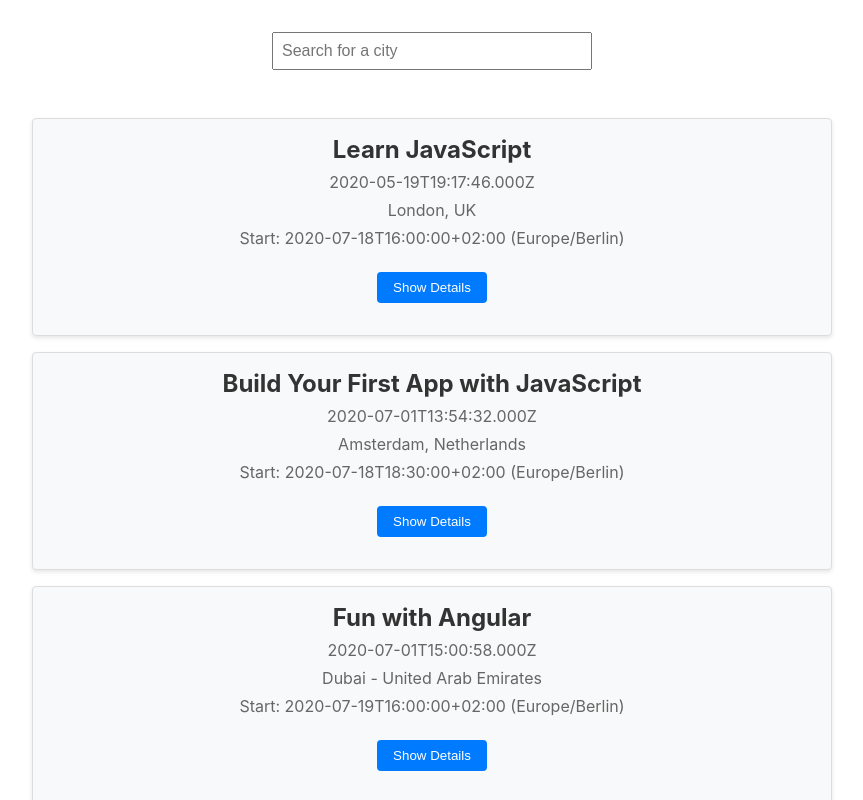
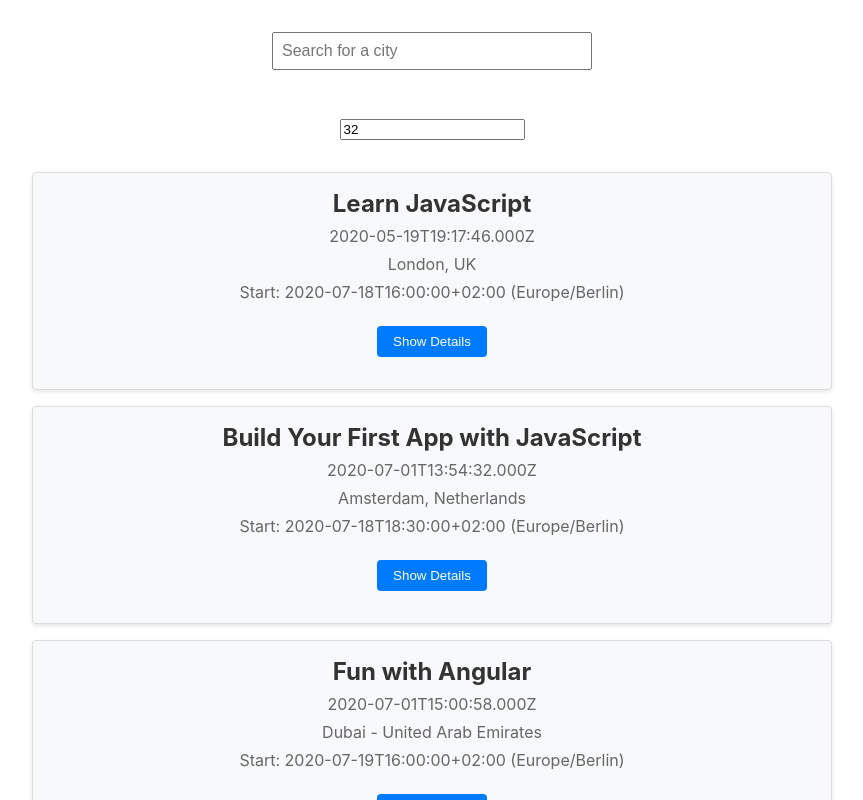
Before and after one commit to sina--/meet, a React (Create React App) app: page / in a window 1280 px wide. Shown: the top 800 px of the page, without its empty margins (208-1071 px from the left). Built offline with nearby package versions, Linux system fonts and the light colour scheme.

Commit message:
Feature 3, implement number of events filter with tests

```diff
--- a/src/App.js
+++ b/src/App.js
@@ -1,6 +1,7 @@
 import { useState, useEffect } from 'react';
 import CitySearch from './components/CitySearch';
 import EventList from './components/EventList';
+import NumberOfEvents from './components/NumberOfEvents';
 import { getEvents, extractLocations } from './api';
 import './App.css';
 
@@ -8,6 +9,7 @@
   const [events, setEvents] = useState([]);
   const [currentCity, setCurrentCity] = useState("See all cities");
   const [allLocations, setAllLocations] = useState([]);
+  const [currentNumberOfEvents, setCurrentNumberOfEvents] = useState(32);
 
   useEffect(() => {
     fetchData();
@@ -15,26 +17,37 @@
 
   const fetchData = async () => {
     const allEvents = await getEvents();
-    setEvents(allEvents);
+    const filteredEvents = currentCity === "See all cities" ?
+      allEvents :
+      allEvents.filter(event => event.location === currentCity);
+    setEvents(filteredEvents.slice(0, currentNumberOfEvents));
     setAllLocations(extractLocations(allEvents));
   };
 
   const handleCitySelected = (city) => {
     setCurrentCity(city);
-    // If "See all cities" is selected, show all events
-    if (city === "See all cities") {
-      getEvents().then((events) => setEvents(events));
-    } else {
-      getEvents().then((events) => {
-        const filteredEvents = events.filter(event => event.location === city);
-        setEvents(filteredEvents);
-      });
-    }
+    getEvents().then((events) => {
+      const filteredEvents = city === "See all cities" ?
+        events :
+        events.filter(event => event.location === city);
+      setEvents(filteredEvents.slice(0, currentNumberOfEvents));
+    });
+  };
+
+  const handleNumberOfEventsChanged = (number) => {
+    setCurrentNumberOfEvents(number);
+    getEvents().then((events) => {
+      const filteredEvents = currentCity === "See all cities" ?
+        events :
+        events.filter(event => event.location === currentCity);
+      setEvents(filteredEvents.slice(0, number));
+    });
   };
 
   return (
     <div className="App">
       <CitySearch allLocations={allLocations} onCitySelected={handleCitySelected} />
+      <NumberOfEvents onNumberOfEventsChanged={handleNumberOfEventsChanged} />
       <EventList events={events} />
     </div>
   );
--- /dev/null
+++ b/src/components/NumberOfEvents.js
@@ -0,0 +1,26 @@
+import { useState } from 'react';
+
+const NumberOfEvents = ({ onNumberOfEventsChanged }) => {
+  const [numberOfEvents, setNumberOfEvents] = useState(32);
+
+  const handleInputChanged = (event) => {
+    const value = parseInt(event.target.value) || 32;
+    setNumberOfEvents(value);
+    onNumberOfEventsChanged(value);
+  };
+
+  return (
+    <div id="number-of-events">
+      <input
+        type="number"
+        value={numberOfEvents}
+        onChange={handleInputChanged}
+        placeholder="Enter number of events"
+        min="1"
+        className="number-of-events-input"
+      />
+    </div>
+  );
+};
+
+export default NumberOfEvents;
```
Also changed, not shown: 2 other files (tests, documents, lock files or other folders).
